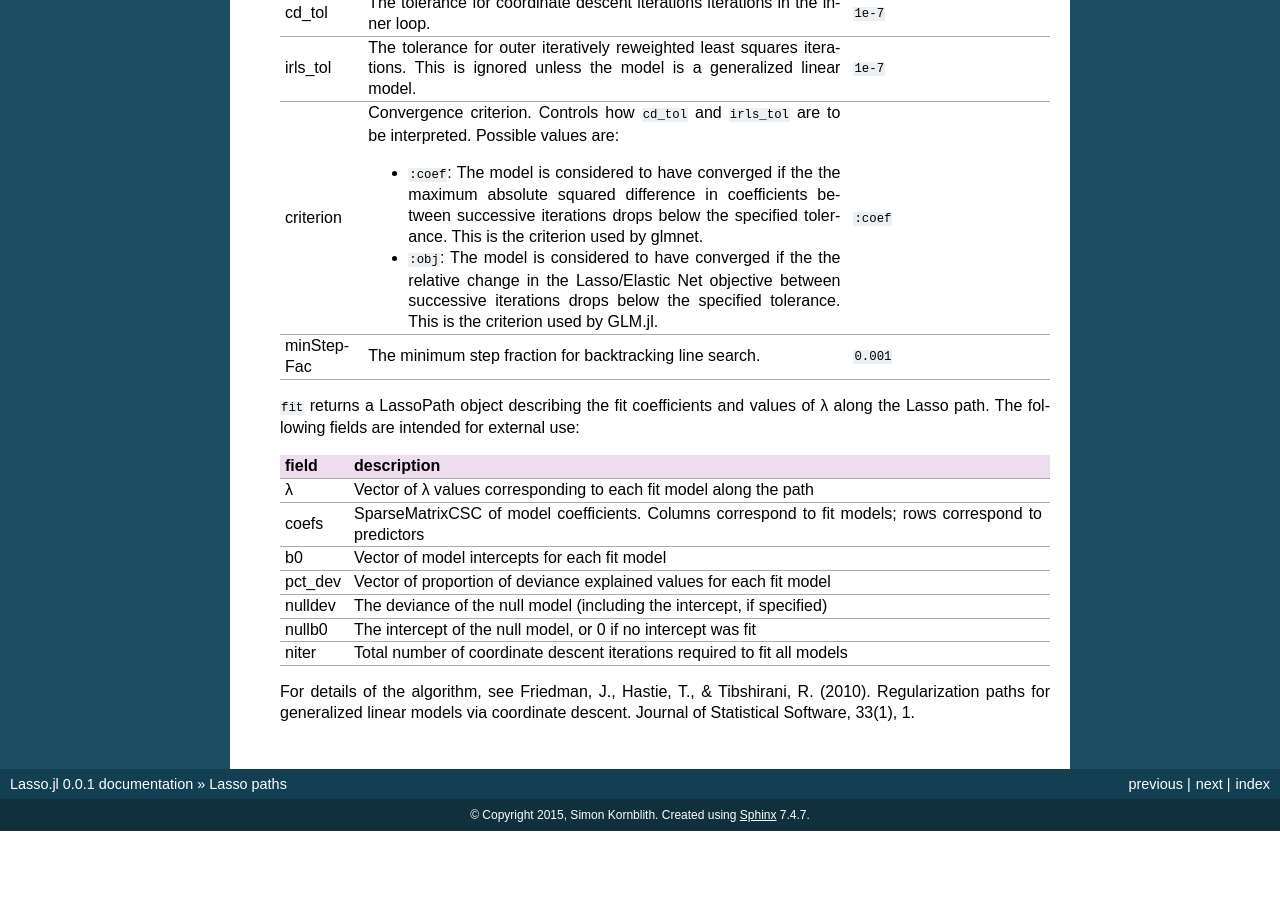
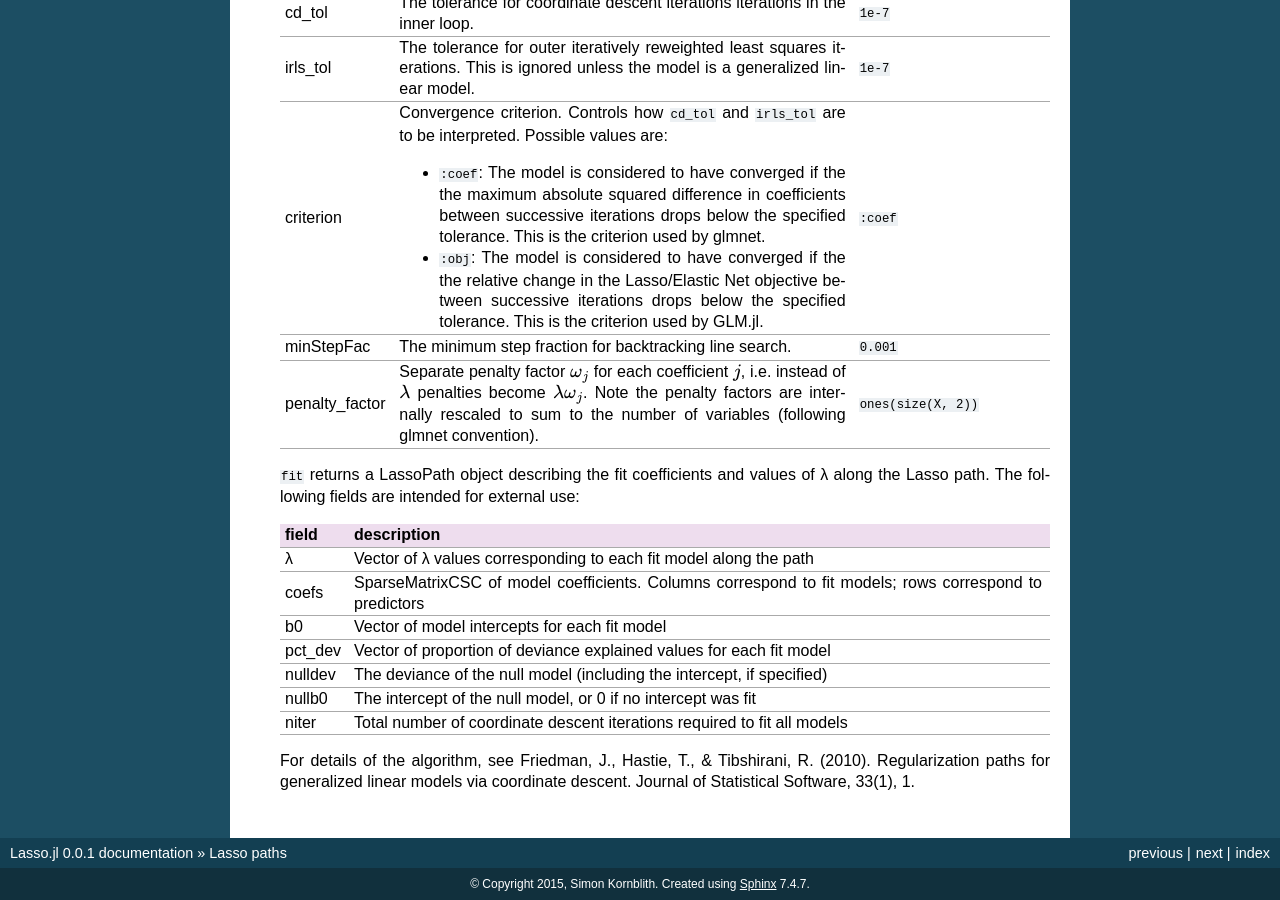
Before and after one commit to JuliaStats/Lasso.jl, a Sphinx documentation site: the page built from doc/lasso.rst, in a window 1280 px wide and 900 px high, scrolled down 1138 px. Built offline with Sphinx 7.4.7, drawn with Linux system fonts in a browser that asks for light colours; before the commit the page ends 1969 px from its top, so only the background shows below that.

Commit message:
Added ability to specify penalty factors specific to each coefficient as in glmnet with corresponding tests added against glmnet results.
Also fixed some bugs with :obj criterion, and added tests (:obj was never tested).

```diff
--- a/doc/lasso.rst
+++ b/doc/lasso.rst
@@ -86,6 +86,12 @@ Lasso paths
                         tolerance. This is the criterion used by GLM.jl.
     ----------------- --------------------------------------------------------------- --------------------
     minStepFac        The minimum step fraction for backtracking line search.         ``0.001``
+    ----------------- --------------------------------------------------------------- --------------------
+    penalty_factor    Separate penalty factor :math:`\omega_j` for each coefficient   ``ones(size(X, 2))``
+                      :math:`j`, i.e. instead of :math:`\lambda` penalties become
+                      :math:`\lambda\omega_j`.
+                      Note the penalty factors are internally rescaled to sum to
+                      the number of variables (following glmnet convention).
     ================= =============================================================== ====================
 
     ``fit`` returns a LassoPath object describing the fit coefficients
```
Also changed, not shown: 4 other files.
